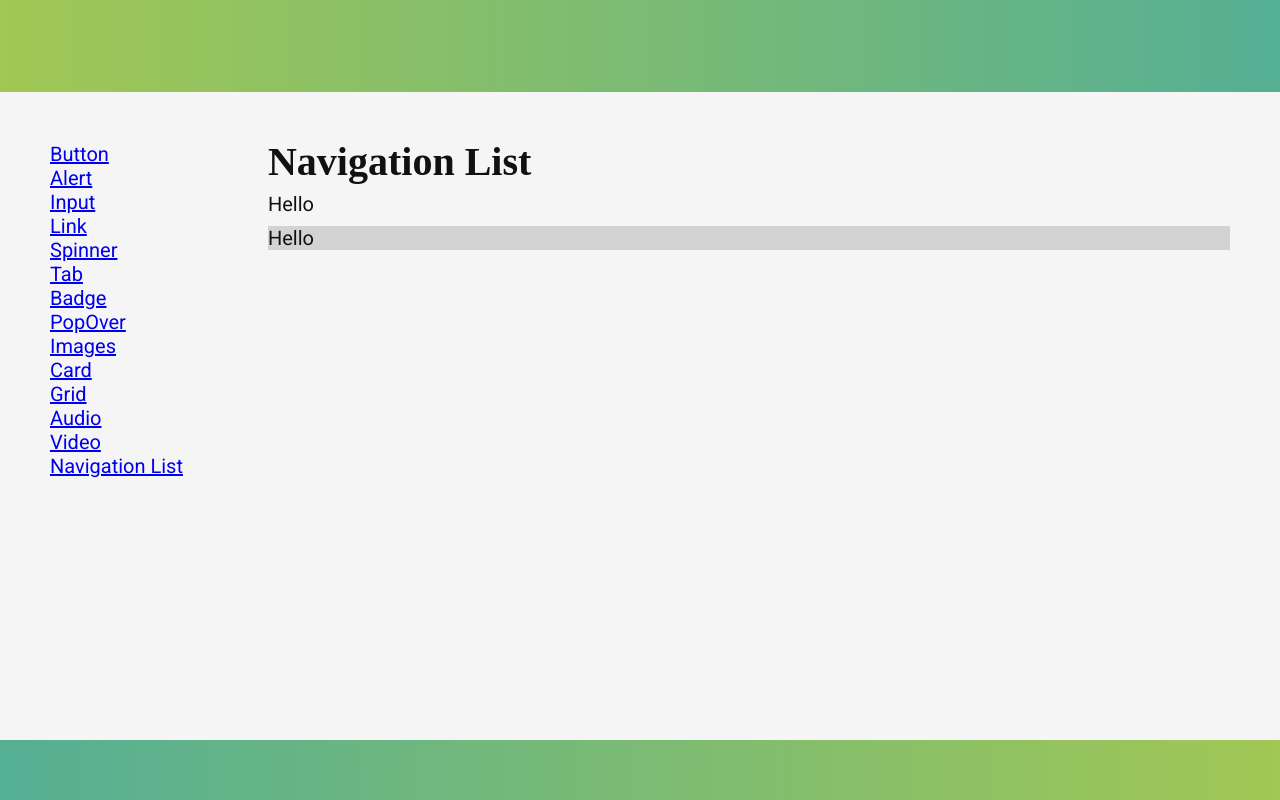
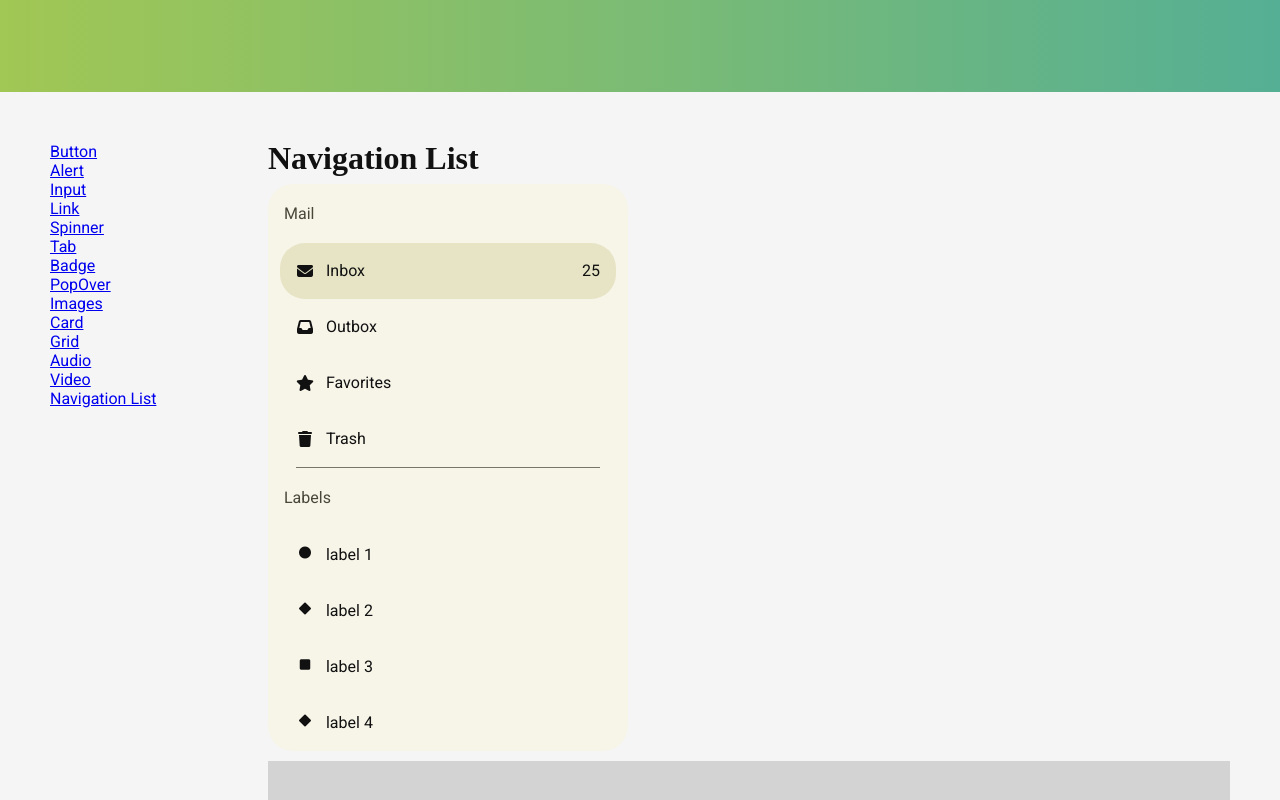
Before and after one commit to zeroshen/client, a Vue app: page /components/nav in a window 1280 px wide. Shown: the top 800 px of the page. Built offline with nearby package versions, Linux system fonts and the light colour scheme; a web font is replaced by a local one.

Commit message:
nav list tuner

```diff
--- a/src/components/NavigationTuner.vue
+++ b/src/components/NavigationTuner.vue
@@ -1,7 +1,117 @@
 <script setup lang="ts">
 import NavLink from "@/components/NavList.vue";
 </script>
-
+<script lang="ts">
+import { defineComponent } from "vue";
+export default defineComponent({
+  data() {
+    const str =
+      "\nCSS part: \n" +
+      ".nav-container {\n" +
+      "  background-color: #f7f4e8;\n" +
+      "  width: 360px;\n" +
+      "  border-radius: 25px;\n" +
+      "}\n" +
+      "\n" +
+      ".nav-headline {\n" +
+      "  margin: 20px 16px;\n" +
+      "  color: #484738;\n" +
+      "  /* 56px- */\n" +
+      "}\n" +
+      "\n" +
+      ".nav-container li {\n" +
+      "  line-height: 56px;\n" +
+      "  margin: 0 28px;\n" +
+      "}\n" +
+      "\n" +
+      ".nav-container .nav-active-indicator,\n" +
+      "li:hover {\n" +
+      "  padding: 0 16px;\n" +
+      "  margin: 0 12px;\n" +
+      "  border-radius: 25px 25px;\n" +
+      "  background-color: #e6e4c4;\n" +
+      "  cursor: pointer;\n" +
+      "}\n" +
+      ".nav-line-content {\n" +
+      "  display: flex;\n" +
+      "  justify-content: space-between;\n" +
+      "}\n" +
+      "\n" +
+      ".nav-upper li:last-child .nav-line-content {\n" +
+      "  border-bottom: 1px #787669 solid;\n" +
+      "  width: 100%;\n" +
+      "}\n" +
+      "\n" +
+      "i {\n" +
+      "  width: 18px;\n" +
+      "  height: 18px;\n" +
+      "  text-align: center;\n" +
+      "  margin-right: 12px;\n" +
+      "  vertical-align: middle;\n" +
+      "}\n" +
+      "\n" +
+      ".nav-lower i {\n" +
+      "  font-size: 12px;\n" +
+      "  text-align: center;\n" +
+      "}\n\n" +
+      "Vue template Part:\n" +
+      '<div class="nav-container">\n' +
+      '  <div class="nav-upper">\n' +
+      '    <div class="nav-headline">Mail</div>\n' +
+      "    <ul>\n" +
+      '      <li class="nav-active-indicator">\n' +
+      '        <div class="nav-line-content">\n' +
+      '          <span><i class="fa-solid fa-envelope"></i>Inbox</span\n' +
+      "          ><span>25</span>\n" +
+      "        </div>\n" +
+      "      </li>\n" +
+      "      <li>\n" +
+      '        <div class="nav-line-content">\n' +
+      '          <span><i class="fa-solid fa-inbox"></i>Outbox</span>\n' +
+      "        </div>\n" +
+      "      </li>\n" +
+      "      <li>\n" +
+      '        <div class="nav-line-content">\n' +
+      '          <span><i class="fa-solid fa-star"></i>Favorites</span>\n' +
+      "        </div>\n" +
+      "      </li>\n" +
+      "      <li>\n" +
+      '        <div class="nav-line-content">\n' +
+      '          <span><i class="fa-solid fa-trash"></i>Trash</span>\n' +
+      "        </div>\n" +
+      "      </li>\n" +
+      "    </ul>\n" +
+      "  </div>\n" +
+      '  <div class="nav-lower">\n' +
+      '    <div class="nav-headline">Labels</div>\n' +
+      "    <ul>\n" +
+      "      <li>\n" +
+      '        <div class="nav-line-content">\n' +
+      '          <span><i class="fa-solid fa-circle"></i>label 1</span>\n' +
+      "        </div>\n" +
+      "      </li>\n" +
+      "      <li>\n" +
+      '        <div class="nav-line-content">\n' +
+      '          <span><i class="fa-solid fa-diamond"></i>label 2</span>\n' +
+      "        </div>\n" +
+      "      </li>\n" +
+      "      <li>\n" +
+      '        <div class="nav-line-content">\n' +
+      '          <span><i class="fa-solid fa-square"></i>label 3</span>\n' +
+      "        </div>\n" +
+      "      </li>\n" +
+      "      <li>\n" +
+      '        <div class="nav-line-content">\n' +
+      '          <span><i class="fa-solid fa-diamond"></i>label 4</span>\n' +
+      "        </div>\n" +
+      "      </li>\n" +
+      "    </ul>\n" +
+      "  </div>\n" +
+      "</div>";
+    return { str };
+  },
+});
+</script>
 <style scoped>
 .page {
   display: flex;
@@ -9,6 +119,8 @@ import NavLink from "@/components/NavList.vue";
   flex-direction: row;
   flex: 1;
   min-height: 100%;
+  font-size: 16px;
+  color: #111111;
 }
 
 .content-wrapper {
@@ -42,6 +154,54 @@ code {
   align-items: initial;
   width: 100%;
 }
+
+.nav-container {
+  background-color: #f7f4e8;
+  width: 360px;
+  border-radius: 25px;
+}
+
+.nav-headline {
+  margin: 20px 16px;
+  color: #484738;
+  /* 56px- */
+}
+
+.nav-container li {
+  line-height: 56px;
+  margin: 0 28px;
+}
+
+.nav-container .nav-active-indicator,
+li:hover {
+  padding: 0 16px;
+  margin: 0 12px;
+  border-radius: 25px 25px;
+  background-color: #e6e4c4;
+  cursor: pointer;
+}
+.nav-line-content {
+  display: flex;
+  justify-content: space-between;
+}
+
+.nav-upper li:last-child .nav-line-content {
+  border-bottom: 1px #787669 solid;
+  width: 100%;
+}
+
+i {
+  width: 18px;
+  height: 18px;
+  text-align: center;
+  margin-right: 12px;
+  vertical-align: middle;
+}
+
+.nav-lower i {
+  font-size: 12px;
+  text-align: center;
+}
 </style>
 
 <template>
@@ -50,10 +210,66 @@ code {
     <div class="content-wrapper">
       <h1>Navigation List</h1>
       <section class="components">
-        <div class="nav-container">Hello</div>
+        <div class="nav-container">
+          <div class="nav-upper">
+            <div class="nav-headline">Mail</div>
+            <ul>
+              <li class="nav-active-indicator">
+                <div class="nav-line-content">
+                  <span><i class="fa-solid fa-envelope"></i>Inbox</span
+                  ><span>25</span>
+                </div>
+              </li>
+              <li>
+                <div class="nav-line-content">
+                  <span><i class="fa-solid fa-inbox"></i>Outbox</span>
+                </div>
+              </li>
+              <li>
+                <div class="nav-line-content">
+                  <span><i class="fa-solid fa-star"></i>Favorites</span>
+                </div>
+              </li>
+              <li>
+                <div class="nav-line-content">
+                  <span><i class="fa-solid fa-trash"></i>Trash</span>
+                </div>
+              </li>
+            </ul>
+          </div>
+          <div class="nav-lower">
+            <div class="nav-headline">Labels</div>
+            <ul>
+              <li>
+                <div class="nav-line-content">
+                  <span><i class="fa-solid fa-circle"></i>label 1</span>
+                </div>
+              </li>
+              <li>
+                <div class="nav-line-content">
+                  <span><i class="fa-solid fa-diamond"></i>label 2</span>
+                </div>
+              </li>
+              <li>
+                <div class="nav-line-content">
+                  <span><i class="fa-solid fa-square"></i>label 3</span>
+                </div>
+              </li>
+              <li>
+                <div class="nav-line-content">
+                  <span><i class="fa-solid fa-diamond"></i>label 4</span>
+                </div>
+              </li>
+            </ul>
+          </div>
+        </div>
       </section>
       <section class="code-container">
-        <div>Hello</div>
+        <pre>
+        <code>
+         {{str}}
+        </code>
+        </pre>
       </section>
     </div>
   </div>
```
